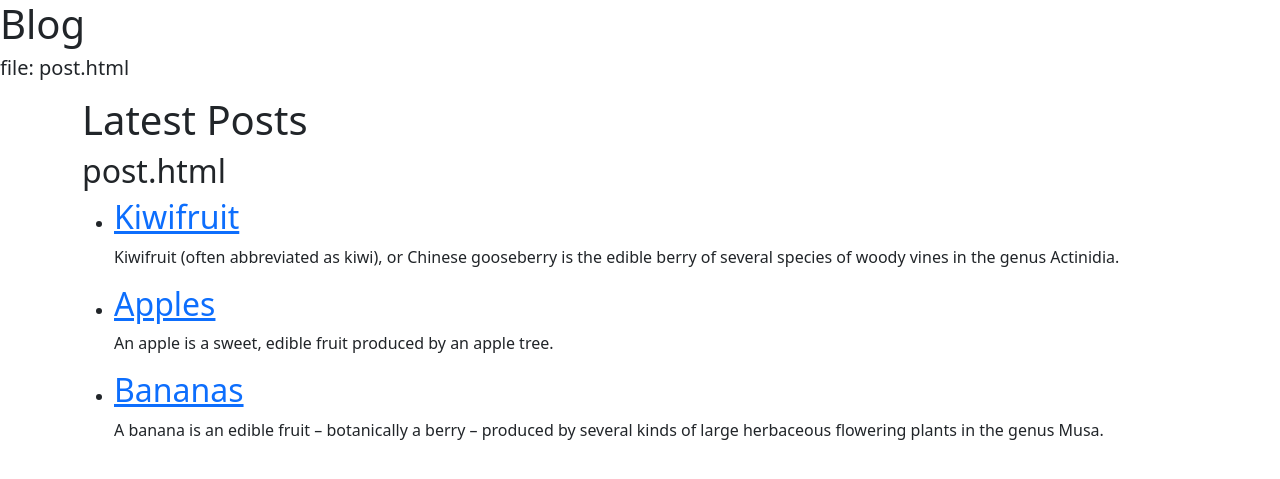
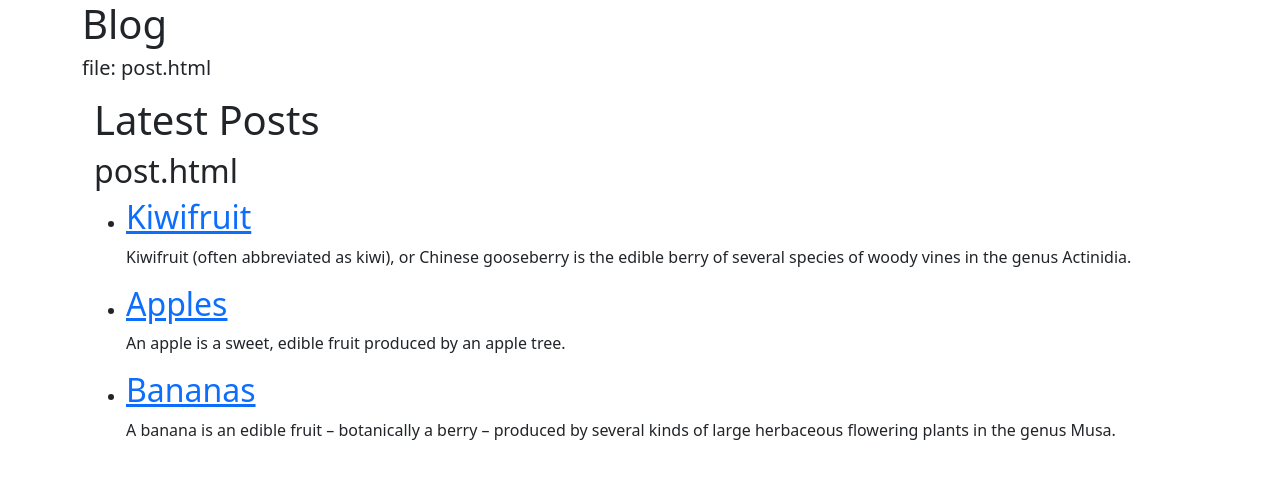
Before and after one commit to awelvor/mybootstrap, a Jekyll site: the page built from post.html, in a window 1280 px wide. Shown: the top 479 px of the page. Built offline with Jekyll 4.4.1, drawn with Linux system fonts in a browser that asks for light colours.

Commit message:
Update post.html

```diff
--- a/_layouts/post.html
+++ b/_layouts/post.html
@@ -1,4 +1,11 @@
-
+<!doctype html>
+<html>
+  <head>
+    <meta charset="utf-8">
+    <title>bootstrap</title>
+  </head>
+  <body>
+    <div class="container">
 <h1>{{ page.title }}</h1>
 <h5>file: post.html</h5>
 
@@ -11,3 +18,6 @@
 </p>
 
 {{ content }}
+    </div>
+  </body>
+</html>
```
